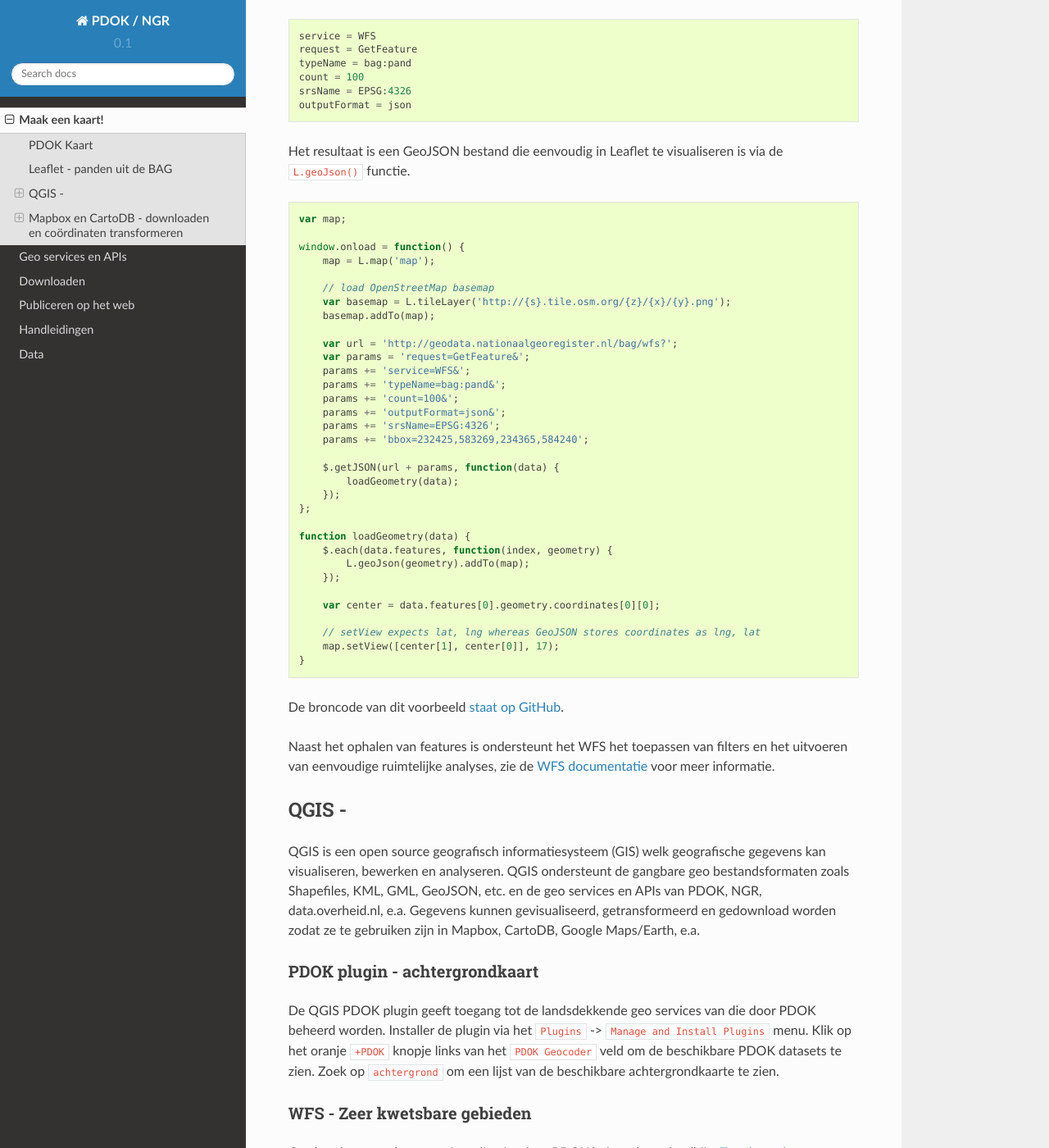
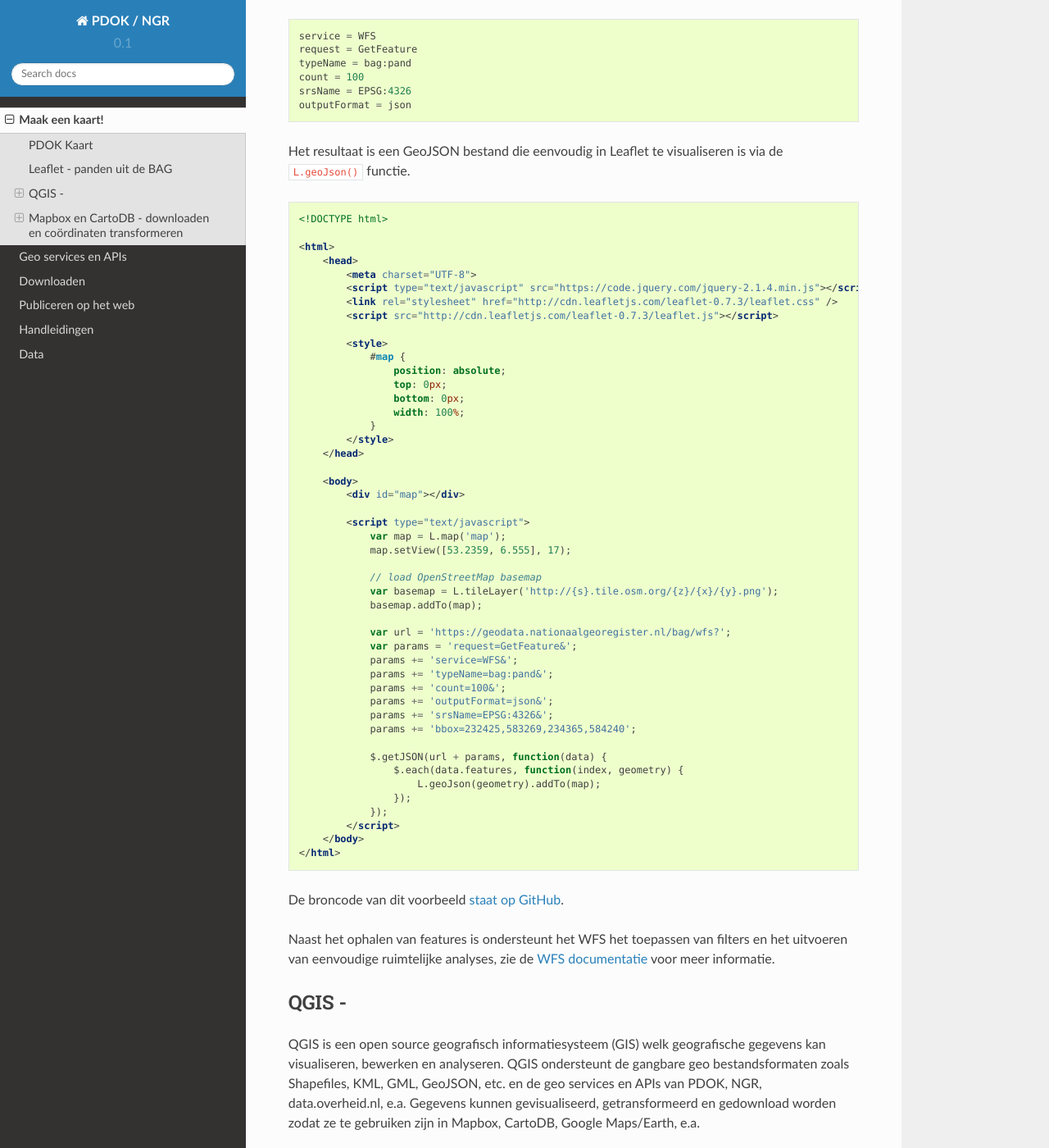
Before and after one commit to Geonovum/PDOK-NGR-documentatie, a Sphinx documentation site: the page built from docs/quickstart.rst, in a window 1280 px wide and 1400 px high, scrolled down 1672 px. Shown: the whole window at 82% size. Built offline with Sphinx 7.4.7 and the Read the Docs theme 2.0.0, drawn with Linux system fonts in a browser that asks for light colours.

Commit message:
update quickstart leaflet example

```diff
--- a/docs/quickstart.rst
+++ b/docs/quickstart.rst
@@ -48,41 +48,55 @@ Deze vind je o.a. in het Nationaal GeoRegister door te zoeken naar ``BAG`` en te
 
 Het resultaat is een GeoJSON bestand die eenvoudig in Leaflet te visualiseren is via de ``L.geoJson()`` functie.
 
-.. code-block:: javascript
+.. code-block:: html
 
-    var map;
+    <!DOCTYPE html>
 
-    window.onload = function() {
-        map = L.map('map');
+    <html>
+        <head>
+            <meta charset="UTF-8">
+            <script type="text/javascript" src="https://code.jquery.com/jquery-2.1.4.min.js"></script>
+            <link rel="stylesheet" href="http://cdn.leafletjs.com/leaflet-0.7.3/leaflet.css" />
+            <script src="http://cdn.leafletjs.com/leaflet-0.7.3/leaflet.js"></script>
 
-        // load OpenStreetMap basemap
-        var basemap = L.tileLayer('http://{s}.tile.osm.org/{z}/{x}/{y}.png');
-        basemap.addTo(map);
+            <style>
+                #map {
+                    position: absolute;
+                    top: 0px;
+                    bottom: 0px;
+                    width: 100%;
+                }
+            </style>
+        </head>
 
-        var url = 'http://geodata.nationaalgeoregister.nl/bag/wfs?';
-        var params = 'request=GetFeature&';
-        params += 'service=WFS&';
-        params += 'typeName=bag:pand&';
-        params += 'count=100&';
-        params += 'outputFormat=json&';
-        params += 'srsName=EPSG:4326';
-        params += 'bbox=232425,583269,234365,584240';
+        <body>
+            <div id="map"></div>
 
-        $.getJSON(url + params, function(data) {
-            loadGeometry(data);
-        });
-    };
+            <script type="text/javascript">
+                var map = L.map('map');
+                map.setView([53.2359, 6.555], 17);
 
-    function loadGeometry(data) {
-        $.each(data.features, function(index, geometry) {
-            L.geoJson(geometry).addTo(map);
-        });
+                // load OpenStreetMap basemap
+                var basemap = L.tileLayer('http://{s}.tile.osm.org/{z}/{x}/{y}.png');
+                basemap.addTo(map);
 
-        var center = data.features[0].geometry.coordinates[0][0];
+                var url = 'https://geodata.nationaalgeoregister.nl/bag/wfs?';
+                var params = 'request=GetFeature&';
+                params += 'service=WFS&';
+                params += 'typeName=bag:pand&';
+                params += 'count=100&';
+                params += 'outputFormat=json&';
+                params += 'srsName=EPSG:4326&';
+                params += 'bbox=232425,583269,234365,584240';
 
-        // setView expects lat, lng whereas GeoJSON stores coordinates as lng, lat
-        map.setView([center[1], center[0]], 17);
-    }
+                $.getJSON(url + params, function(data) {
+                    $.each(data.features, function(index, geometry) {
+                        L.geoJson(geometry).addTo(map);
+                    });
+                });
+            </script>
+        </body>
+    </html>
 
 De broncode van dit voorbeeld `staat op GitHub <https://github.com/Geonovum/PDOK-NGR-documentatie/blob/gh-pages/examples/quickstart-leaflet.html>`_.
 
```
Also changed, not shown: 1 other file.
